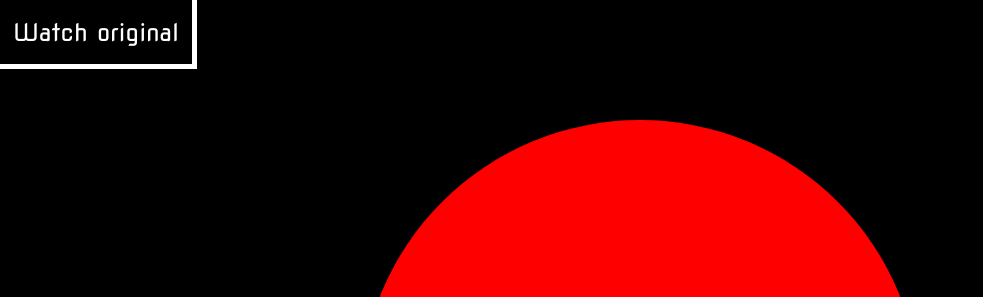
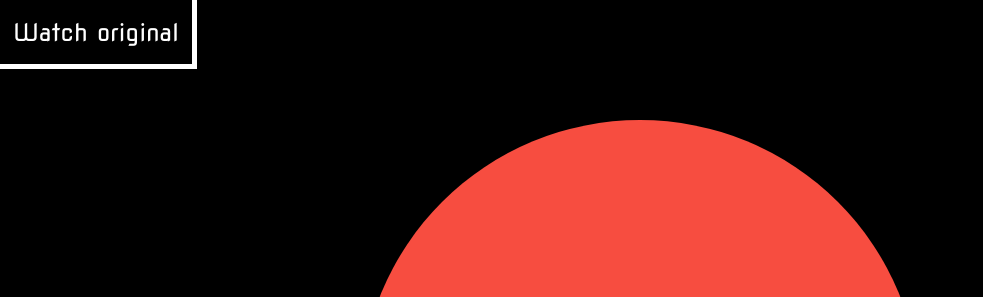
Before and after one commit to QZtweede/Bootcamp-week-1, a plain HTML site: page index.html in a window 1280 px wide. Shown: the top 297 px of the page, without its empty margins (0-983 px from the left). Drawn offline with Linux system fonts and the light colour scheme; a web font is replaced by a local one.

Commit message:
finished product

```diff
--- a/style.css
+++ b/style.css
@@ -19,7 +19,7 @@ body{
     height: 70vh;
     width: 70vh;
     border-radius: 50%;
-    background-color: red;
+    background-color: #f74d40;
     display: flex;
     justify-content: center;
     align-items: center;
```
Also changed, not shown: 1 other file.
